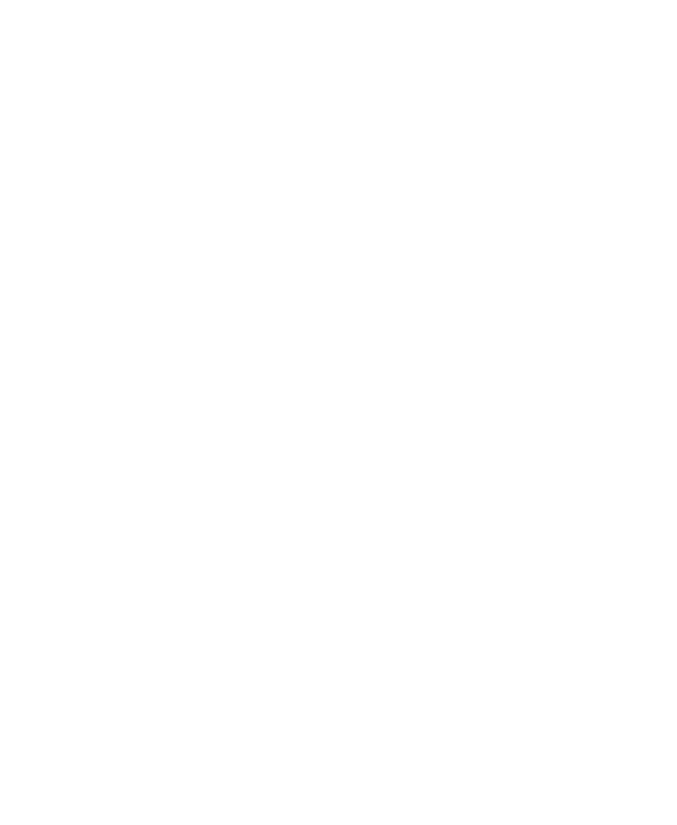
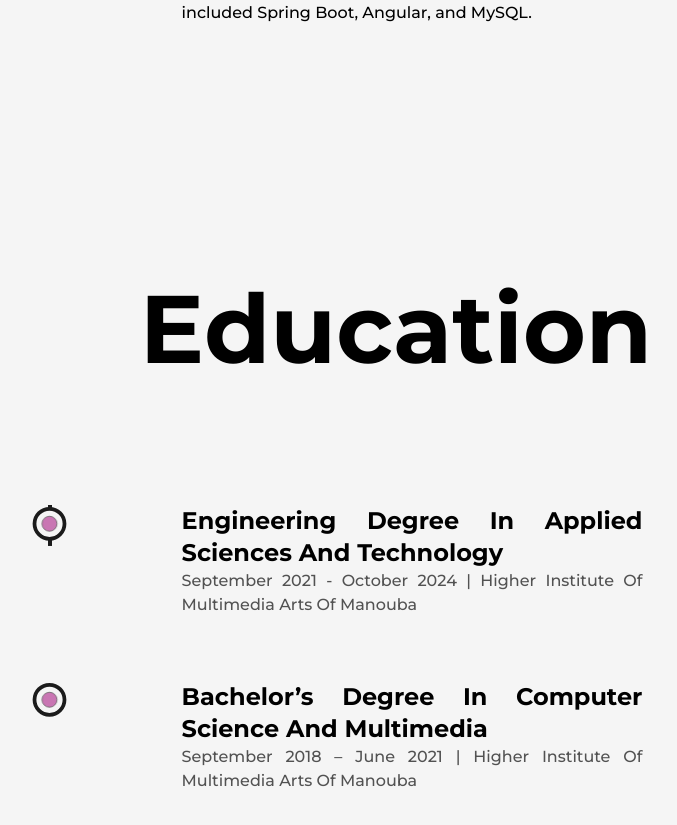
Before and after one commit to HamzaRezgui-dev/nextjs_portefolio, a Next.js app: page /about in a window 1280 px wide. Shown: the part 3995-4820 px from the top of the page, without its empty margins (244-921 px from the left). Before the commit the page ends 2286 px from the top, so only its background shows below. Built offline with nearby package versions, Linux system fonts and the light colour scheme.

Commit message:
experience and education components

```diff
--- /dev/null
+++ b/src/components/Education.js
@@ -0,0 +1,57 @@
+import React, {useRef} from 'react';
+import {motion, useScroll} from "framer-motion";
+import LiIcon from "@/components/LiIcon";
+
+const Details = ({type, time, place, info}) => {
+    const ref = useRef(null);
+    return (
+        <li ref={ref}
+            className="my-8 first:mt-0 last:mb-0 w-[60%] mx-auto flex flex-col items-center justify-between text-justify">
+            <LiIcon reference={ref}/>
+            <motion.div initial={{y: 50}} whileInView={{y: 0}} transition={{duration: 0.5, type: "spring"}}>
+                <h3 className="capitalize font-bold text-2xl">{type}
+                </h3>
+                <span className="capitalize font-medium text-dark/75">
+                    {time} | {place}
+                </span>
+            </motion.div>
+        </li>
+    )
+}
+
+const Education = () => {
+    const ref = useRef(null);
+    const {scrollYProgress} = useScroll(
+        {
+            target: ref,
+            offset: ["start end", "center start"]
+        }
+    )
+    return (
+        <div className="my-64">
+            <h2 className="font-bold text-8xl mb-32 w-full text-center">
+                Education
+            </h2>
+            <div ref={ref} className="w-[75%] mx-auto relative">
+                <motion.div style={{scaleY: scrollYProgress}}
+                            className="absolute left-9 top-0 w-[4px] h-full bg-dark origin-top"/>
+                <ul className="w-full flex flex-col items-start justify-between ml-4">
+                    <Details
+                        type="Engineering Degree in Applied Sciences and Technology"
+                        place="Higher Institute of Multimedia Arts of Manouba"
+                        time="September 2021 - October 2024"
+                    />
+
+                    <Details
+                        type="Bachelor’s Degree in Computer Science and Multimedia"
+                        place="Higher Institute of Multimedia Arts of Manouba"
+                        time="September 2018 – June 2021"
+                    />
+
+                </ul>
+            </div>
+        </div>
+    );
+};
+
+export default Education;
--- /dev/null
+++ b/src/components/Experience.js
@@ -0,0 +1,77 @@
+import React, {useRef} from 'react';
+import {motion, useScroll} from "framer-motion";
+import LiIcon from "@/components/LiIcon";
+
+const Details = ({position, company, companyLink, time, address, work}) => {
+    const ref = useRef(null);
+    return (
+        <li ref={ref}
+            className="my-8 first:mt-0 last:mb-0 w-[60%] mx-auto flex flex-col items-center justify-between text-justify">
+            <LiIcon reference={ref}/>
+            <motion.div initial={{y: 50}} whileInView={{y: 0}} transition={{duration: 0.5, type: "spring"}}>
+                <h3 className="capitalize font-bold text-2xl">{position}&nbsp;
+                    <a href={companyLink} target="_blank"
+                       className="text-primary capitalize">@{company}</a>
+                </h3>
+                <span className="capitalize font-medium text-dark/75">
+                    {time} | {address}
+                </span>
+                <p className="font-medium w-full ">
+                    {work}
+                </p>
+            </motion.div>
+        </li>
+    )
+}
+
+const Experience = () => {
+    const ref = useRef(null);
+    const {scrollYProgress} = useScroll(
+        {
+            target: ref,
+            offset: ["start end", "center start"]
+        }
+    )
+    return (
+        <div className="my-64">
+            <h2 className="font-bold text-8xl mb-32 w-full text-center">
+                Experience
+            </h2>
+            <div ref={ref} className="w-[75%] mx-auto relative">
+                <motion.div style={{scaleY: scrollYProgress}}
+                            className="absolute left-9 top-0 w-[4px] h-full bg-dark origin-top"/>
+                <ul className="w-full flex flex-col items-start justify-between ml-4">
+                    <Details position="Software Engineer Intern" company="Fondative" time="February 2024 - July 2024"
+                             address="Tunis"
+                             companyLink="https://www.fondative.com/"
+                             work="Designed and developed authentication and profile management modules to ensure a smooth and secure user experience, along with data management and chatbot interaction modules that integrated advanced AI features to enhance user engagement. Additionally, I created ticket management and dashboard modules, providing clear and effective data visualization for both users and administrators. To ensure stability and reliability, I rigorously implemented unit and integration tests for all developed features. The application was fully Dockerized, and I automated the CI/CD pipeline for seamless deployment. Furthermore, I documented the entire codebase comprehensively. The technologies used included React, Nest, Flask, MySQL, Weaviate, Cohere API, Jest, Cypress, Swagger, Docker, GitLab CI/CD, and AWS."
+                    />
+
+                    <Details position="Part time Fullstack Developer" company="Appaxis Innovations"
+                             time="July 2023 - September 2023"
+                             address="Remote"
+                             companyLink="https://www.appaxisinnovations.tn/"
+                             work="Developed the web interface based on provided designs, optimizing both user experience and design aesthetics. Additionally, I integrated the Konnect payment service to enable secure and seamless transactions. I also implemented business logic and managed the database to support application functionality. The technologies used included React, MongoDB, Express.js, Node.js, and the Konnect API."
+                    />
+
+                    <Details position="Frontend Developer Intern" company="Terrakodo SUARL"
+                             time="August 2022 - September 2022"
+                             address="Tunis"
+                             companyLink="https://www.terrakodo.com/"
+                             work="Designed a new user interface for the Fynka application, carefully addressing user needs and expectations. I developed and integrated the new design, ensuring optimization and compatibility across platforms. Additionally, I produced a detailed report outlining the changes made, along with explanations of the modifications and their impact. The technologies used included Angular and Ionic."
+                    />
+
+                    <Details position="Fullstack Developer Intern" company="Amen Bank"
+                             time="February 2021 - May 2021"
+                             address="Tunis"
+                             companyLink="https://www.amenbank.com.tn/"
+                             work="Implemented authentication and profile management features, along with modules designed for administrators to handle client and bank account management. Furthermore, I built transfer and dashboard functionalities to improve usability and streamline operations. The technologies utilized included Spring Boot, Angular, and MySQL."
+                    />
+
+                </ul>
+            </div>
+        </div>
+    );
+};
+
+export default Experience;
--- /dev/null
+++ b/src/components/LiIcon.js
@@ -0,0 +1,25 @@
+import React from 'react';
+import {motion, useScroll} from "framer-motion";
+
+const LiIcon = ({reference}) => {
+
+    const {scrollYProgress} = useScroll(
+        {
+            target: reference,
+            offset: ["center end", "center center"]
+        }
+    )
+
+    return (
+        <figure className="absolute left-0 stroke-dark">
+            <svg className="-rotate-90" width="75" height="75" viewBox="0 0 100 100">
+                <circle cx="75" cy="50" r="20" className="stroke-primary stroke-1 fill-none"/>
+                <motion.circle style={{pathLength: scrollYProgress}} cx="75" cy="50" r="20"
+                               className="stroke-[5px] fill-light"/>
+                <circle cx="75" cy="50" r="10" className="animate-pulse stroke-1 fill-primary"/>
+            </svg>
+        </figure>
+    );
+};
+
+export default LiIcon;
--- a/src/pages/about.js
+++ b/src/pages/about.js
@@ -6,6 +6,8 @@ import Image from "next/image";
 import profilePic from "../../public/images/profile/hmozman.jpeg"
 import {useInView, useMotionValue, useSpring} from "framer-motion";
 import Skills from "@/components/Skills";
+import Experience from "@/components/Experience";
+import Education from "@/components/Education";
 
 const AnimatedNumbers = ({value}) => {
     const ref = useRef(null);
@@ -96,6 +98,8 @@ const
                             </div>
                         </div>
                         <Skills/>
+                        <Experience/>
+                        <Education/>
                     </Layout>
                 </main>
             </div>
```
